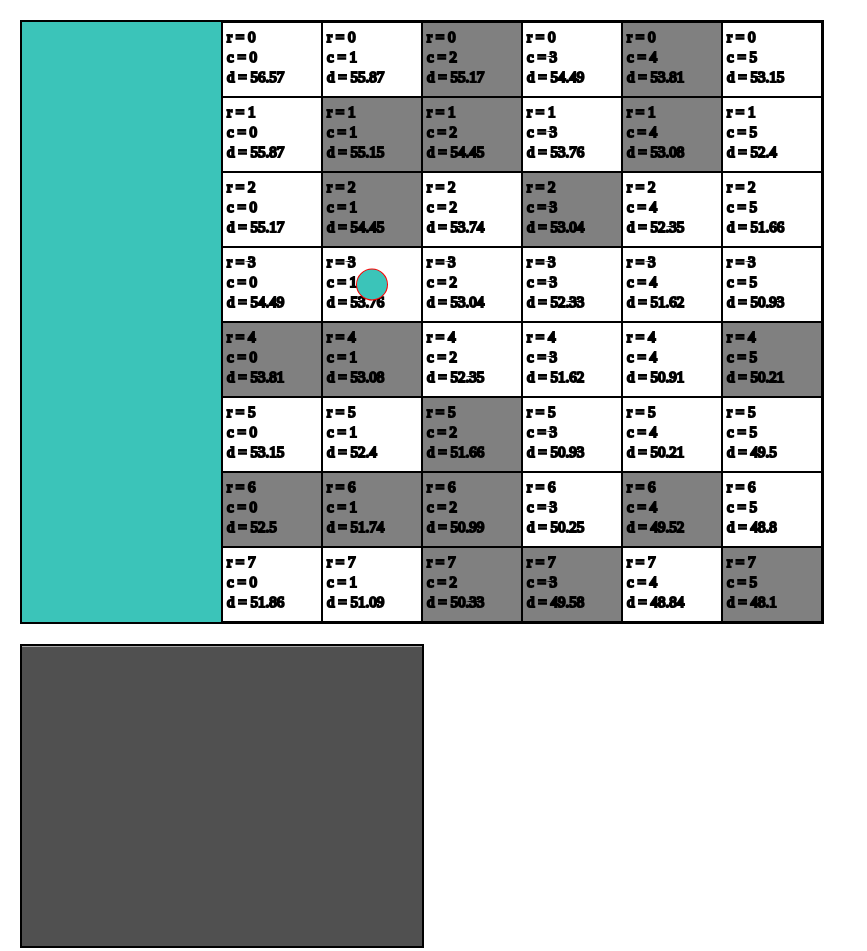
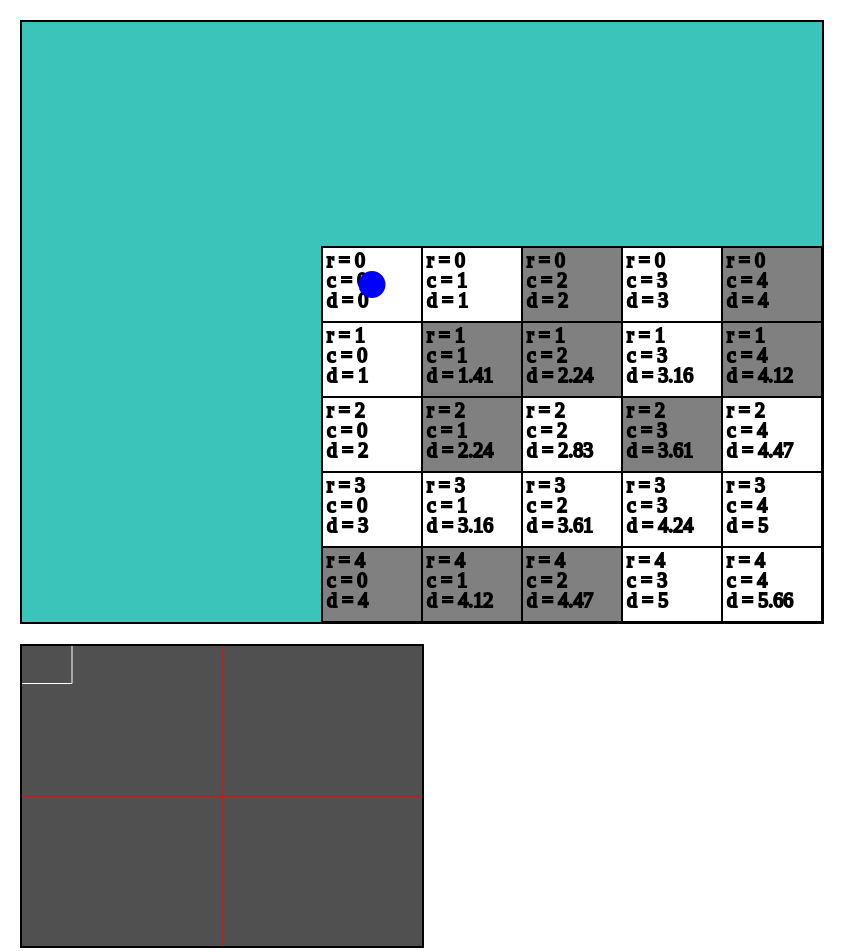
Before and after one commit to 807951/Adv_Animation_Sem_2, a plain HTML site: page 2021 Lab 2-4-2020 Actor/index.html in a window 1280 px wide. Shown: the whole page, without its empty margins (0-867 px from the left). Drawn offline with Linux system fonts and the light colour scheme.

Commit message:
fixed weird double moving issue

```diff
--- a/2021 Lab 2-4-2020 Actor/actor.js
+++ b/2021 Lab 2-4-2020 Actor/actor.js
@@ -1,55 +1,58 @@
 class Actor{
   constructor(){
-    // position in the canvas with pixels
+      // location based on pixels
     this.loc = new JSVector(ecoSystem.cells[0][0].loc.x + ecoSystem.cellWidth/2, ecoSystem.cells[0][0].loc.y + ecoSystem.cellHeight/2);
     this.vel = new JSVector(0, 0);
-    // position in cell array
+    // location based on 2D array
     this.position = ecoSystem.cells[0][0];
-    this.clr = "#red";
+    this.clr = "blue";
 
+    // allows user to move actor around the grid
+    window.addEventListener("keypress", function (event) {
+      let actor = ecoSystem.actor;
+      switch (event.code) {
+        case "KeyW": //move up
+            if(actor.position.neighbors.n != null){
+              actor.loc.y-=ecoSystem.cellHeight;
+              actor.position = ecoSystem.cells[actor.position.row-1][actor.position.col];
             }
-
-  moveTo(x, y){
-    let actor = ecoSystem.actor;
-    console.log("curr x: " + actor.position.row + "  " + " curr y: " + actor.position.col);
-    console.log("dest x: " + y + "  " + "dest y: " + x);
-    if(actor.position.col == x){
-      if(y > actor.position.row){
+            break;
+        case "KeyS": //move down
+            if(actor.position.neighbors.s != null){
               actor.loc.y+=ecoSystem.cellHeight;
               actor.position = ecoSystem.cells[actor.position.row+1][actor.position.col];
-      }else if(y < actor.position.row){
-        actor.loc.y -= ecoSystem.cellHeight;
-        actor.position = ecoSystem.cells[actor.position.row-1][actor.position.col];
             }
-    }
-    else if(actor.position.row == y){
-      if(x > actor.position.col){
-        actor.loc.x+=ecoSystem.cellWidth;
-        actor.position = ecoSystem.cells[actor.position.row][actor.position.col+1];
-      }else if(x < actor.position.col){
+            break;
+        case "KeyA": //move left
+            if(actor.position.neighbors.w != null){
               actor.loc.x-=ecoSystem.cellWidth;
               actor.position = ecoSystem.cells[actor.position.row][actor.position.col-1];
             }
+            break;
+        case "KeyD": //move right
+            if(actor.position.neighbors.e != null){
+              actor.loc.x+=ecoSystem.cellWidth;
+              actor.position = ecoSystem.cells[actor.position.row][actor.position.col+1];
             }
-    else {
-        console.log("error");
+            break;
+        break;
       }
+    }, false);
+
   }
-
   run(){
     this.render();
   }
-
   render(){
+      // draws the ball in the canvas
     let ctx = ecoSystem.context1;
     ctx.save();
     ctx.strokeStyle = this.clr;
     ctx.fillStyle = this.clr;
     ctx.beginPath();
-    ctx.arc(this.loc.x, this.loc.y, 15, Math.PI*2, 0, false);
+    ctx.arc(this.loc.x, this.loc.y, 12.5, Math.PI*2, 0, false);
     ctx.stroke();
     ctx.fill();
     ctx.restore();
   }
-
 }
--- a/2021 Lab 2-4-2020 Actor/cell.js
+++ b/2021 Lab 2-4-2020 Actor/cell.js
@@ -1,26 +1,30 @@
 class Cell{
   constructor(ecosystem, row, col, occupied){
     this.ecosystem = ecosystem;
+    // location in 2D array
     this.row = row;
     this.col = col;
-
     this.ctx1 = ecosystem.context1;
     this.width = ecosystem.cellWidth;
     this.height = ecosystem.cellHeight;
-    this.x = col * this.width + this.ecosystem.world.left;
-    this.y = row * this.height + this.ecosystem.world.top;
+    // location according to pixels
+    this.x = col * this.width+this.ecosystem.world.left;
+    this.y = row * this.height+this.ecosystem.world.top;
+
     this.loc = new JSVector(this.x, this.y);
 
     this.neighbors = {};
     this.occupied = occupied;
-    this.distFromDest = Math.sqrt(Math.pow(40-this.col, 2) + Math.pow(40-this.row, 2));
-    this.distFromDest = Math.round((this.distFromDest + Number.EPSILON) * 100) / 100;
 
-    // console.log("row: " + this.row + " col: " + this.col + " distFromDest: " + this.distFromDest);
+    this.distFromDest = Math.sqrt(Math.pow(this.col, 2) + Math.pow(this.row, 2));
+    this.distFromDest = Math.round((this.distFromDest + Number.EPSILON) * 100) / 100; // rounds to 2 decimal places
+
   }
+
   run(){
       this.render();
   }
+
   render(){
     if(this.occupied == true){
       this.clr = "grey";
@@ -29,15 +33,16 @@ class Cell{
     }
     let ctx1 = this.ctx1;
     ctx1.save();
-    ctx1.strokeStyle = "black";
+    ctx1.strokeStyle = "rgba(0, 0, 0, 1)";
     ctx1.fillStyle = this.clr;
     ctx1.beginPath();
     ctx1.rect(this.loc.x, this.loc.y, this.width, this.height);
     ctx1.fill();
-    ctx1.font = "15px serif";
-    ctx1.strokeText("r = " +this.row, this.loc.x+5, this.loc.y+20);
-    ctx1.strokeText("c = " +this.col, this.loc.x+5, this.loc.y+40);
-    ctx1.strokeText("d = " + this.distFromDest, this.loc.x+5, this.loc.y+60);
+    ctx1.font = "20px serif";
+    ctx1.strokeText("r = "+this.row, this.loc.x+5, this.loc.y+20);
+    ctx1.strokeText("c = "+this.col, this.loc.x+5, this.loc.y+40);
+    ctx1.strokeText("d = "+this.distFromDest, this.loc.x+5, this.loc.y+60);
+
     ctx1.stroke();
     ctx1.restore();
   }
@@ -52,58 +57,28 @@ class Cell{
     let r = this.row;
     let c = this.col;
     if(!this.occupied){
-      if(r > 0){ // north neighbor
+      if(r > 0){ //north neighbor
         if(!cells[r-1][c].occupied){
           this.neighbors.n = cells[r-1][c];
-          //console.log(this.neighbors.n.distFromDest);
         }
       }
-      if(c < this.ecosystem.numCols - 1){ // east neighbor
+
+      if(c < this.ecosystem.numCols - 1){ //east neighbor
         if(!cells[r][c+1].occupied){
           this.neighbors.e = cells[r][c+1];
-          //console.log(this.neighbors.e.distFromDest);
         }
       }
-      if(r < this.ecosystem.numRows - 1){ // south neighbor
+
+      if(r < this.ecosystem.numRows - 1){ //south neighbor
         if(!cells[r+1][c].occupied){
           this.neighbors.s = cells[r+1][c];
-          //console.log(this.neighbors.s.distFromDest);
         }
       }
-      if(c > 0){ // west neighbor
+      if(c > 0){ //west neigbbor
         if(!cells[r][c-1].occupied){
           this.neighbors.w = cells[r][c-1];
-          //console.log(this.neighbors.w.distFromDest);
         }
       }
     }
-    //console.log(this.neighbors);
-
   }
-  closestNeighbor(){
-   /*  console.log("inside the closestNeighbor function");
-    console.log(this.neighbors.n.distFromDest);
-    console.log(this.neighbors.e.distFromDest);
-    console.log(this.neighbors.s.distFromDest);
-    console.log(this.neighbors.w.distFromDest); */
-    let nextCell = this;
-    if((this.neighbors.n != null) && (this.distFromDest > this.neighbors.n.distFromDest)){
-      console.log("inside the north neighbor if statement");
-      nextCell = this.neighbors.n;
-    }
-    if((this.neighbors.e != null) && (this.distFromDest > this.neighbors.e.distFromDest)){
-      console.log("inside the east neighbor if statement");
-      nextCell = this.neighbors.e;
-    }
-    if((this.neighbors.s != null) && (this.distFromDest > this.neighbors.s.distFromDest)){
-      console.log("inside the south neighbor if statement");
-      nextCell = this.neighbors.s;
-    }
-    if((this.neighbors.w != null) && (this.distFromDest > this.neighbors.w.distFromDest)){
-      console.log("inside the west neighbor if statement");
-      nextCell = this.neighbors.w;
-    }
-    //console.log(nextCell.distFromDest);
-    return nextCell;
-  }
-}
+}//  ++++++++++++++++++++++++++++++++++++++++++++++++++++++++  end Class
--- a/2021 Lab 2-4-2020 Actor/ecosystem.js
+++ b/2021 Lab 2-4-2020 Actor/ecosystem.js
@@ -19,48 +19,33 @@ class EcoSystem {
         this.numRows = 40;
         this.cellHeight = this.world.height/this.numRows;
         this.cells = new Array(this.numRows);
-        for(let r=0; r<this.numRows; r++){
+        for(let r=0; r<this.cells.length; r++){
           this.cells[r] = new Array(this.numCols);
           for(let c=0; c<this.numCols; c++){
-            if(Math.random() < 0.25){
+            if(Math.random() < 0.3){
                 this.cells[r][c] = new Cell(this, r, c, true);
             }else{
                 this.cells[r][c] = new Cell(this, r, c, false);
             }
           }
         }
+        // makes sure the starting point and destination are not occupied
         if(this.cells[0][0].occupied == true){
             this.cells[0][0].occupied = false;
         }
         if(this.cells[this.numRows-1][this.numCols-1].occupied == true){
             this.cells[this.numRows-1][this.numCols-1].occupied = false;
         }
-
         this.arrayLoaded = true;
-        //console.log(this.numRows);
-        //console.log(this.numCols);
-        for(let a = 0; a < 40; a++){
-          for(let b = 0; b < 40; b++){
-            this.cells[a][b].loadNeighbors();
+        this.loadNeighbors = function(){
+          for(let r=0; r<this.cells.length; r++){
+            for(let c=0; c<this.numCols; c++){
+              this.cells[r][c].loadNeighbors();
+            }
           }
         }
-        //this.loadNeighbors();
-        this.actor = new Actor();
-        /* while((this.actor.position.col <= 1) && (this.actor.position.row <= 1)){
-          let temp = this.actor.position.closestNeighbor();
-          this.actor.moveTo(temp.col, temp.row);
-          console.log("current x: " + this.actor.position.row + "  " + " current y: " + this.actor.position.col);
-          //console.log("dest x: " + y + "  " + "dest y: " + x);
-        } */
-
-        for(let i  = 0; i < 4; i++){
-          let temp = this.actor.position.closestNeighbor();
-          this.actor.moveTo(temp.col, temp.row);
-          console.log("current x: " + this.actor.position.row + "  " + " current y: " + this.actor.position.col);
-        }
-
-
-        /* this.canvas1Loc = new JSVector(this.cells[0][0].loc.x, this.cells[0][0].loc.y);
+        this.loadNeighbors();
+        this.canvas1Loc = new JSVector(this.cells[0][0].loc.x, this.cells[0][0].loc.y);
         this.actor = new Actor();
         this.scaleX = this.canvas2.width / this.world.width;
         this.scaleY = this.canvas2.height / this.world.height;
@@ -68,16 +53,8 @@ class EcoSystem {
           let r = Math.floor((event.offsetY+ecoSystem.canvas1Loc.y-ecoSystem.world.top)/ecoSystem.cellHeight);
           let c = Math.floor((event.offsetX+ecoSystem.canvas1Loc.x-ecoSystem.world.left)/ecoSystem.cellWidth);
           ecoSystem.cells[r][c].occupied = !ecoSystem.cells[r][c].occupied;
-          for(let a = 0; a < 40; a++){
-            for(let b = 0; b < 40; b++){
-              this.cells[a][b].loadNeighbors();
-              console.log();
-            }
-          }
-        }); */
-        //console.log(this.cells[0][0].closestNeighbor());
-
-        //this.cells[0][0].closestNeighbor();
+          ecoSystem.loadNeighbors();
+        });
     }
     run() {
       let ctx1 = this.context1;
@@ -142,7 +119,7 @@ class EcoSystem {
         }
       }
       this.actor.run();
-      this.canvas1Loc = new JSVector(this.actor.position.loc.x - this.cellWidth * 3, this.actor.position.loc.y - this.cellHeight * 3);
+      this.canvas1Loc = new JSVector(this.actor.position.loc.x-this.cellWidth*3, this.actor.position.loc.y-this.cellHeight*3);
       ctx1.restore();
       ctx2.restore();
   }
--- a/2021 Lab 2-4-2020 Actor/index.html
+++ b/2021 Lab 2-4-2020 Actor/index.html
@@ -1,7 +1,7 @@
 <!DOCTYPE html>
 <html>
   <head>
-    <title>Lab 202</title>
+    <title>Lab 209 Actor</title>
     <meta charset="utf-8"/>
     <link rel="stylesheet" type="text/css" href="mystyles.css">
     <script src="jsvector.js"></script>
```
Lines whose indentation alone changed are shown as unchanged.
